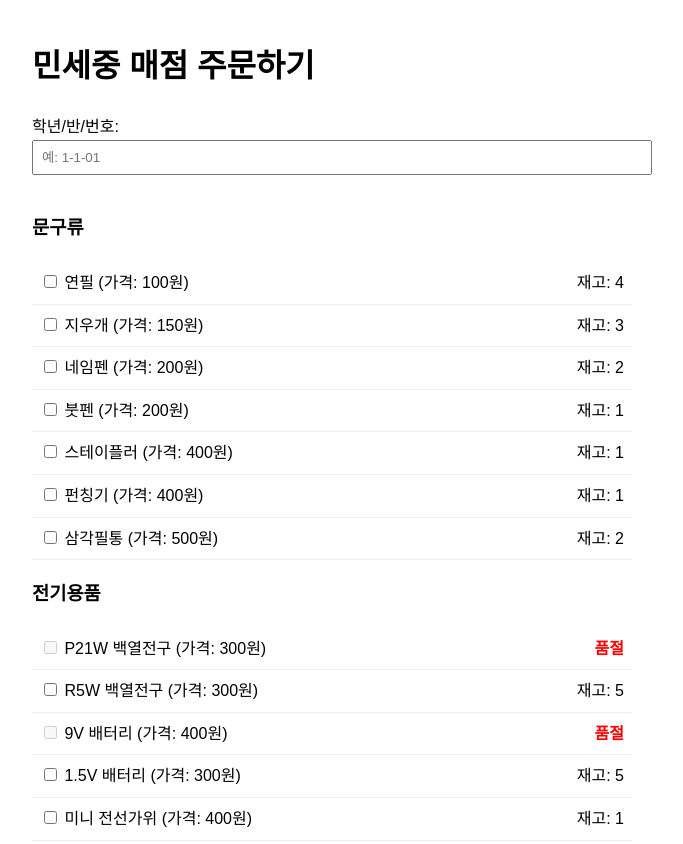
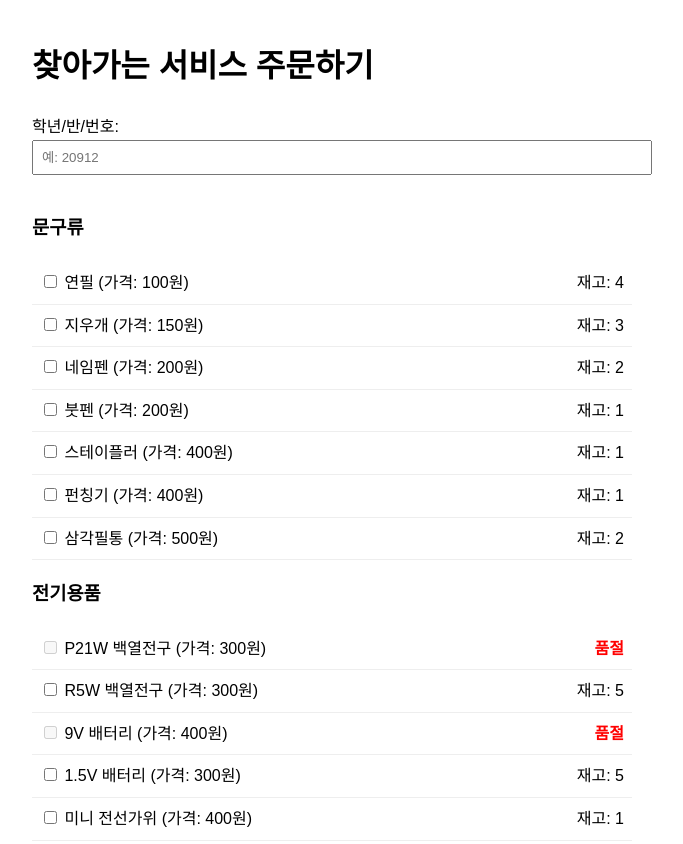
Before and after one commit to jeongsanyu999-debug/Minse-Market, a plain HTML site: page index.html in a window 1280 px wide. Shown: the top 844 px of the page, without its empty margins (308-991 px from the left). Drawn offline with Linux system fonts and the light colour scheme.

Commit message:
Update index.html

```diff
--- a/index.html
+++ b/index.html
@@ -3,7 +3,7 @@
 <head>
     <meta charset="UTF-8">
     <meta name="viewport" content="width=device-width, initial-scale=1.0">
-    <title>민세중학교 매점 주문</title>
+    <title>산유 중고 문구 Since 2026</title>
     <style>
         body { font-family: 'Malgun Gothic', sans-serif; padding: 20px; line-height: 1.6; max-width: 600px; margin: auto; }
         h2 { border-bottom: 2px solid #333; padding-bottom: 5px; }
@@ -14,11 +14,11 @@
     </style>
 </head>
 <body>
-    <h1>민세중 매점 주문하기</h1>
+    <h1>찾아가는 서비스 주문하기</h1>
     <!-- 아래 action URL에 Formspree에서 발급받은 본인의 링크를 넣으세요 -->
     <form action="https://formspree.io/f/xykqkjdq" method="POST">
         <label>학년/반/번호: </label>
-        <input type="text" name="student_info" placeholder="예: 1-1-01" required style="width:100%; padding: 8px; margin-bottom: 20px;">
+        <input type="text" name="student_info" placeholder="예: 20912" required style="width:100%; padding: 8px; margin-bottom: 20px;">
 
         <div id="productList"></div>
 
```
